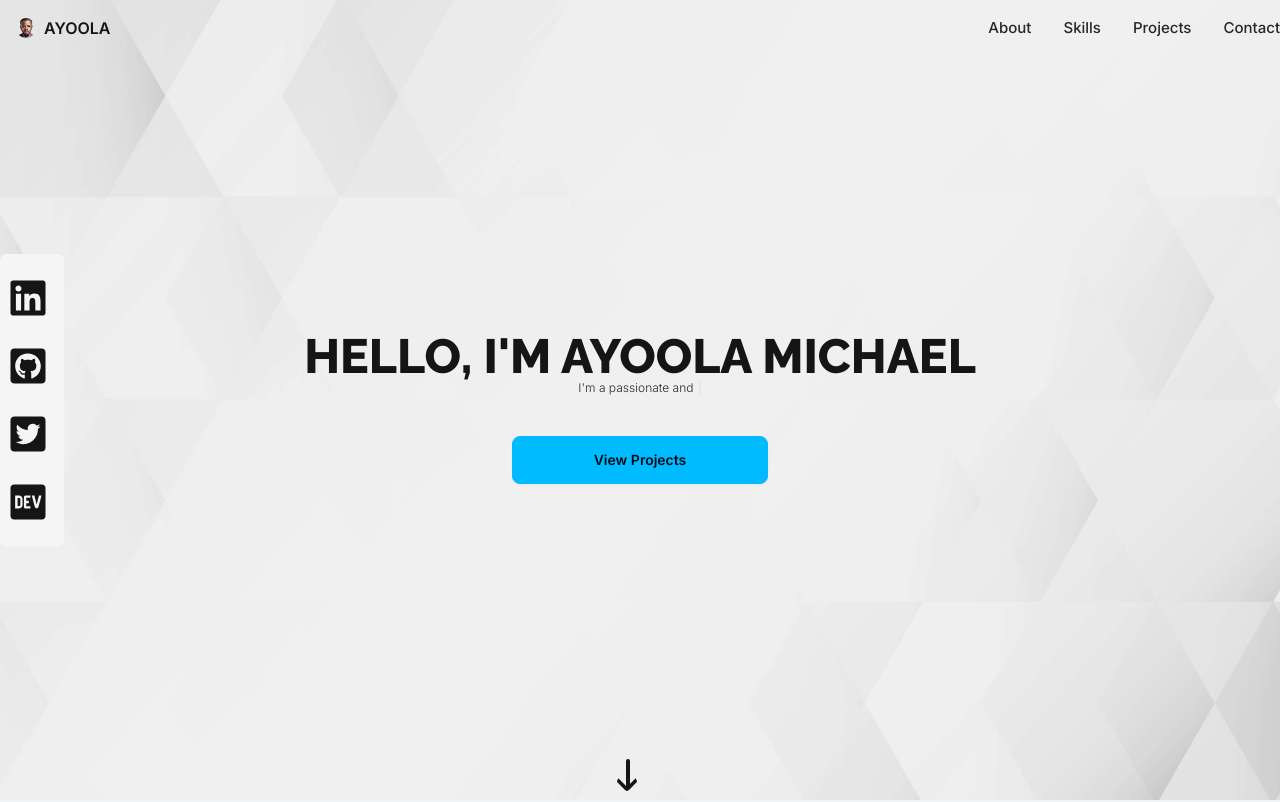
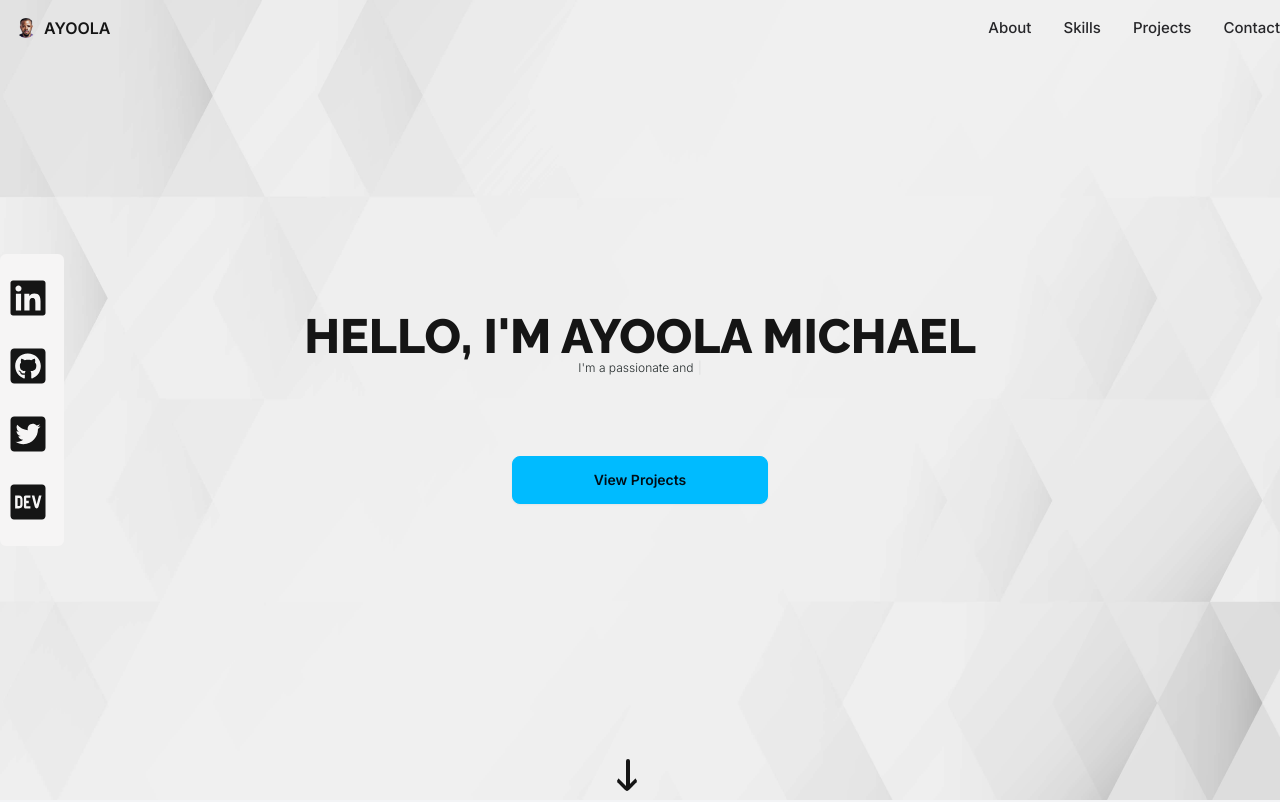
Before and after one commit to ayvvla/portfolio-v2, a Next.js app: page / in a window 1280 px wide. Shown: the top 802 px of the page. Built offline with nearby package versions, Linux system fonts and the light colour scheme.

Commit message:
hero changes

```diff
--- a/app/components/Hero.tsx
+++ b/app/components/Hero.tsx
@@ -23,7 +23,7 @@ export default function Hero() {
         placeholder="blur"
         alt="hero background image"
         style = {{
-          objectFit: 'cover',
+          objectFit: 'fill',
         }}
       />
 
@@ -45,7 +45,7 @@ export default function Hero() {
             duration={500}
             offset={-100}
           >
-            <button className="btn btn-primary btn-wide mt-10">
+            <button className="btn btn-primary btn-wide mt-20 ">
               View Projects
             </button>
           </Link>
```
